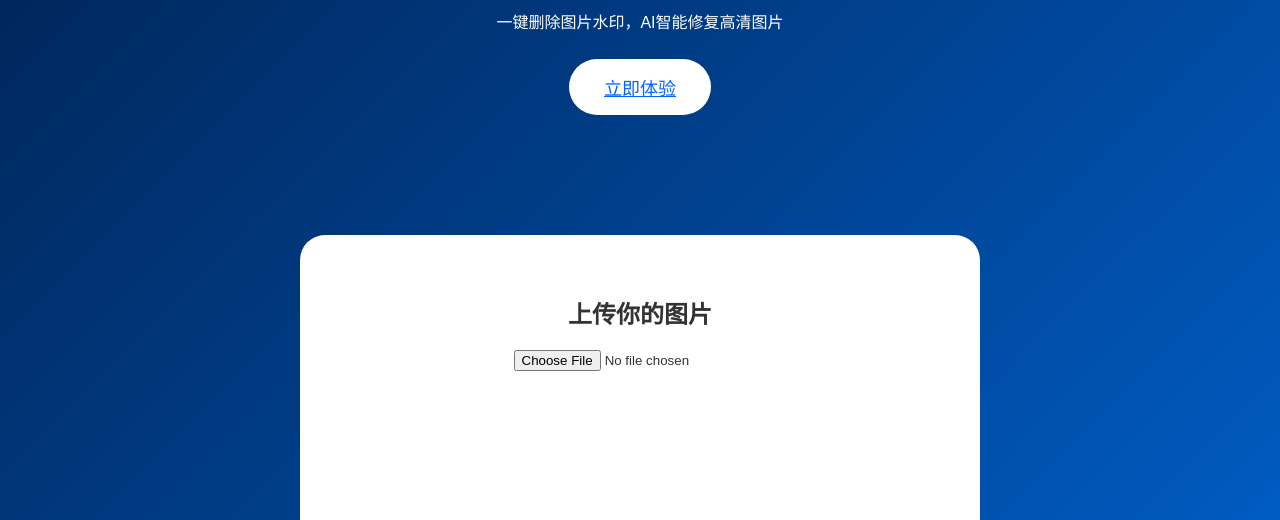
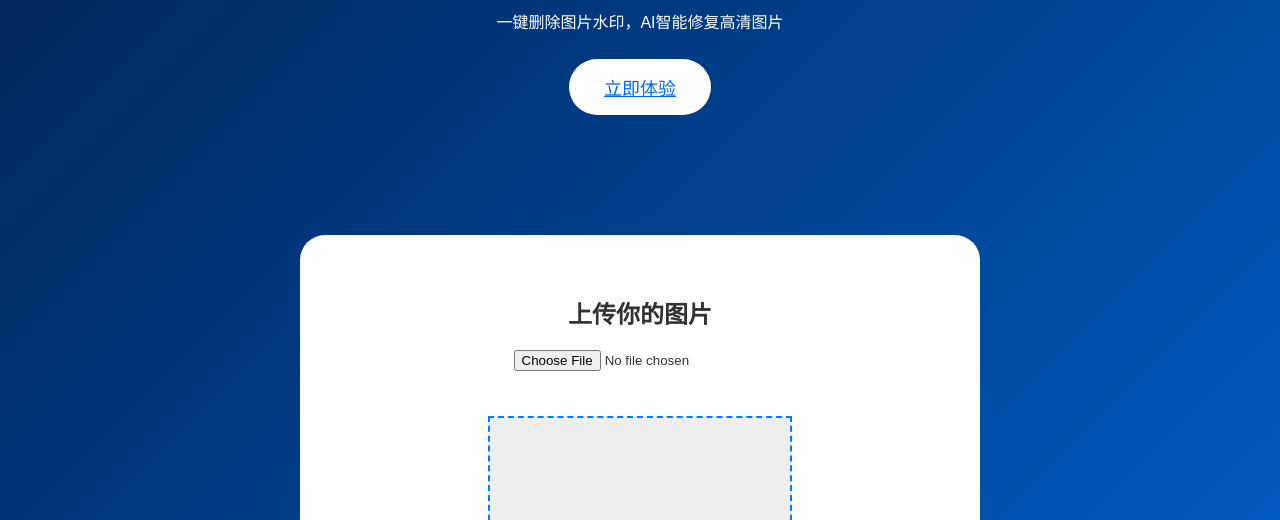
Before and after one commit to 3127713368-source/luziyang-ai-watermark, a plain HTML site: page index.html in a window 1280 px wide. Shown: the part 280-800 px from the top of the page. Drawn offline with Linux system fonts and the light colour scheme.

Commit message:
Update style.css

```diff
--- a/style.css
+++ b/style.css
@@ -1,169 +1,108 @@
-body{
-
-margin:0;
-
-font-family:
-"Microsoft YaHei",
-Arial;
-
-background:
-linear-gradient(
-135deg,
-#001f4d,
-#007bff
-);
-
-color:white;
-
-text-align:center;
-
+body {
+    margin: 0;
+    font-family: "Microsoft YaHei", Arial, sans-serif;
+    background: linear-gradient(135deg, #001f4d, #007bff);
+    color: white;
+    text-align: center;
 }
 
-
-
-header{
-
-padding:80px 20px;
-
+header {
+    padding: 80px 20px;
 }
 
-
-
-.logo{
-
-font-size:80px;
-
-font-weight:bold;
-
-letter-spacing:8px;
-
+.logo {
+    font-size: 80px;
+    font-weight: bold;
+    letter-spacing: 8px;
 }
 
-
-
-h1{
-
-font-size:42px;
-
+h1 {
+    font-size: 42px;
 }
 
-
-
 .btn,
-button{
-
-display:inline-block;
-
-background:white;
-
-color:#0066ff;
-
-padding:15px 35px;
-
-border-radius:30px;
-
-border:none;
-
-font-size:18px;
-
-cursor:pointer;
-
-margin:10px;
-
+button {
+    display: inline-block;
+    background: white;
+    color: #0066ff;
+    padding: 15px 35px;
+    border-radius: 30px;
+    border: none;
+    font-size: 18px;
+    cursor: pointer;
+    margin: 10px;
 }
 
-
-
-.tool{
-
-background:white;
-
-color:#333;
-
-margin:30px auto;
-
-padding:40px;
-
-width:80%;
-
-max-width:600px;
-
-border-radius:25px;
-
+.tool {
+    background: white;
+    color: #333;
+    margin: 30px auto;
+    padding: 40px;
+    width: 80%;
+    max-width: 600px;
+    border-radius: 25px;
 }
 
+/* =========================
+   Canvas 区域
+========================= */
 
-
-.preview img{
-
-max-width:90%;
-
-margin-top:20px;
-
-border-radius:15px;
-
+.canvas-box {
+    width: 100%;
+    margin: 25px auto;
+    text-align: center;
+    overflow: hidden;
 }
 
-
-
-.features{
-
-padding:50px 20px;
-
+#canvas {
+    display: block;
+    max-width: 100%;
+    height: auto;
+    margin: 20px auto;
+    border: 2px dashed #007bff;
+    cursor: crosshair;
+    background: #eeeeee;
+    user-select: none;
 }
 
+/* =========================
+   图片预览
+========================= */
 
-
-.box{
-
-display:flex;
-
-justify-content:center;
-
-gap:20px;
-
-flex-wrap:wrap;
-
+.preview img {
+    max-width: 90%;
+    margin-top: 20px;
+    border-radius: 15px;
 }
 
-
-
-.box div{
-
-background:white;
-
-color:#333;
-
-padding:20px;
-
-width:220px;
-
-border-radius:20px;
-
+.features {
+    padding: 50px 20px;
 }
 
-
-
-.vip{
-
-background:#003366;
-
-padding:50px;
-
+.box {
+    display: flex;
+    justify-content: center;
+    gap: 20px;
+    flex-wrap: wrap;
 }
 
-
-
-.vip h1{
-
-font-size:70px;
-
+.box div {
+    background: white;
+    color: #333;
+    padding: 20px;
+    width: 220px;
+    border-radius: 20px;
 }
 
+.vip {
+    background: #003366;
+    padding: 50px;
+}
 
+.vip h1 {
+    font-size: 70px;
+}
 
-footer{
-
-padding:20px;
-
+footer {
+    padding: 20px;
 }
```
